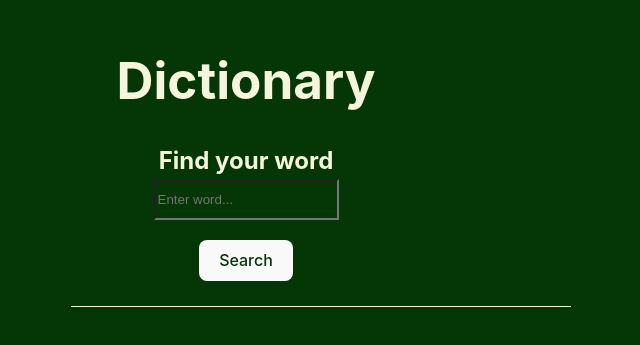
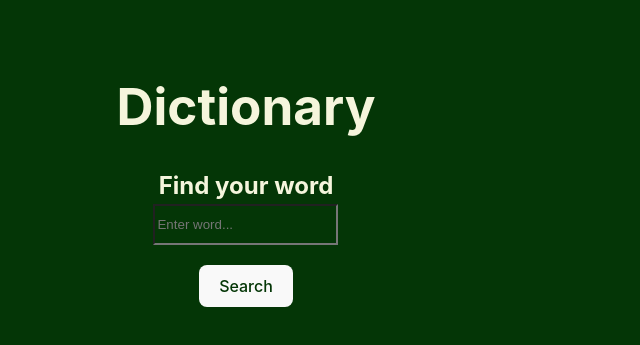
Before and after one commit to JennyWeij/Dictionary, a React (Vite) app: page / in a window 1280 px wide. Shown: the part 225-570 px from the top of the page, without its empty margins (394-1034 px from the left). Built offline with nearby package versions, Linux system fonts and the light colour scheme.

Commit message:
tagit bort linjen mellan sökruta och resultat

```diff
--- a/src/SearchComponent.jsx
+++ b/src/SearchComponent.jsx
@@ -35,7 +35,7 @@ function SearchComponent ({ onSearch }) {
       <button onClick={() => handleSearch(searchTerm)}>
         Search
       </button>
-      <div style={{ height: '1px', width: "500px", backgroundColor: "beige", marginBottom:"25px", marginLeft:"150px", marginTop:"25px", }}></div>
+
            {/* Pass searchResult to TextBox */}
            <TextBox searchResult={searchResult} />
     </div>
--- a/src/TextBox.jsx
+++ b/src/TextBox.jsx
@@ -7,6 +7,7 @@ function TextBox({ searchResult }) {
   console.log(searchResult);
 
   return (
+
     <div style={{ backgroundColor: "#043606" }}>
       <h2>Word: {searchResult[0].word}</h2>
 
@@ -22,7 +23,7 @@ function TextBox({ searchResult }) {
         Your browser does not support the audio element.
       </audio>
       )}
-    </div>
+      </div>
   ))}
 
       {/* <h3>Meanings:</h3> */}
```
